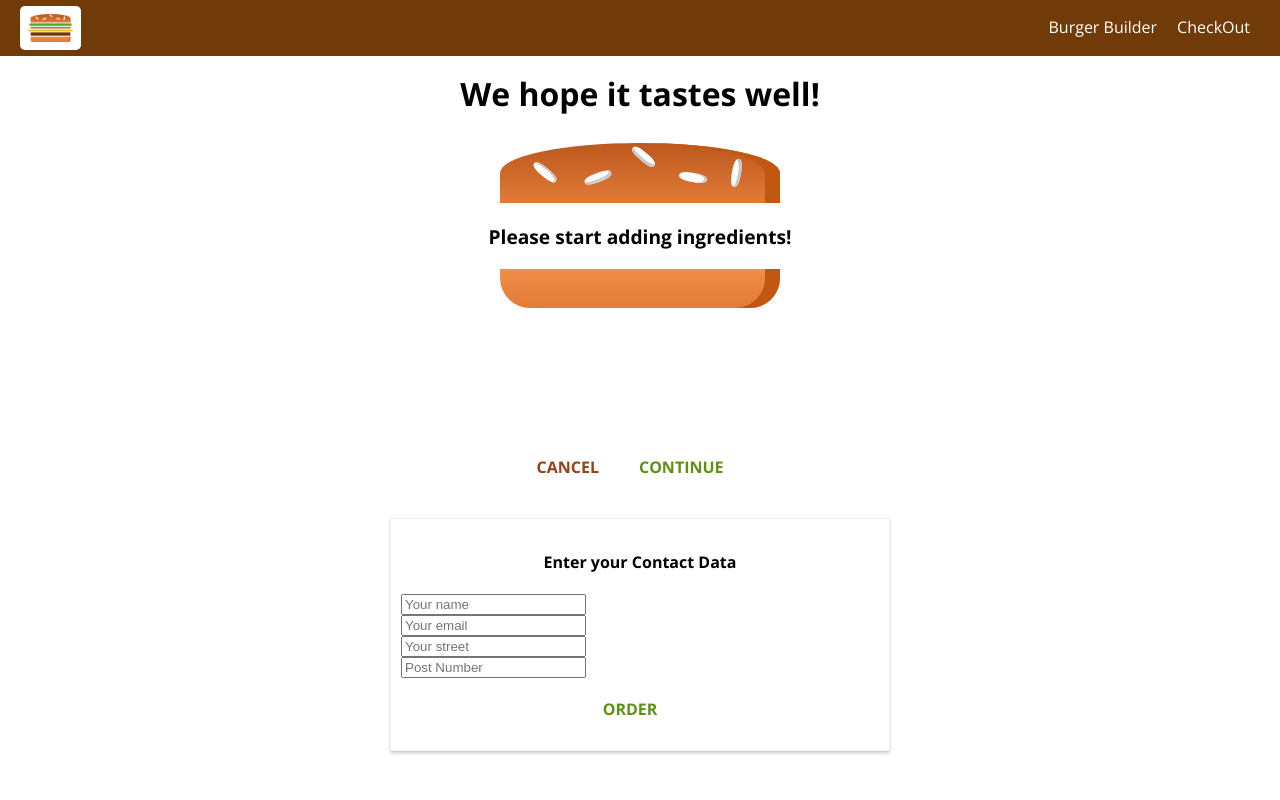
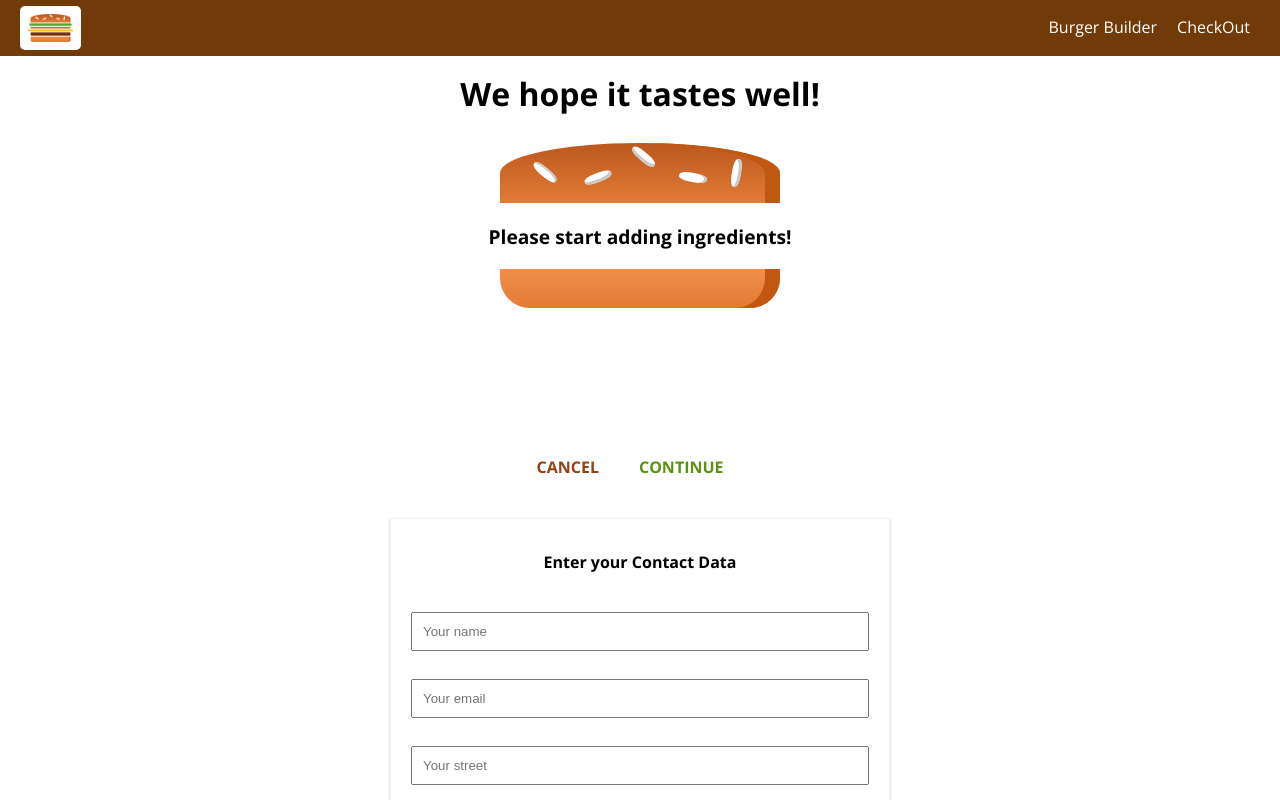
Before and after one commit to ShawnRong/burger-order-reactjs, a React app: page /checkout in a window 1280 px wide. Both pictures are taken after a click on the button "CONTINUE". Shown: the top 800 px of the page. Built offline with nearby package versions, Linux system fonts and the light colour scheme.

Commit message:
Add Input Component

```diff
--- /dev/null
+++ b/src/components/UI/Input/Input.css
@@ -0,0 +1,27 @@
+.Input {
+  width: 100%;
+  padding: 10px;
+  box-sizing: border-box;
+}
+
+.Label {
+  font-weight: bold;
+  display: block;
+  margin-bottom: 8px;
+}
+
+.InputElement {
+  outline: none;
+  border: 1px solid #ccc;
+  background-color: white;
+  font: inherit;
+  padding: 6px 10px;
+  display: block;
+  width: 100%;
+  box-sizing: border-box;
+}
+
+.InputElement:focus {
+  outline: none;
+  background-color: #ccc;
+}
--- /dev/null
+++ b/src/components/UI/Input/Input.js
@@ -0,0 +1,26 @@
+import React from 'react'
+import classes from './Input.css'
+
+const input = (props) => {
+  let inputElement = null
+  switch(props.inputtype) {
+    case('input'):
+      inputElement = <input className={classes.Input} {...props}/>
+      break
+    case('textarea'):
+      inputElement = <textarea className={classes.Input} {...props}/>
+      break
+    default:
+      inputElement = <input className={classes.Input} {...props}/>
+      break
+  }
+
+  return (
+    <div className={classes.Input}>
+      <label className={classes.Label}>{props.label}</label>
+      {inputElement}
+    </div>
+  )
+}
+
+export default input
--- a/src/containers/CheckOut/ContactData/ContactData.css
+++ b/src/containers/CheckOut/ContactData/ContactData.css
@@ -8,10 +8,6 @@
   box-sizing: border-box;
 }
 
-.Input {
-  display: block;
-}
-
 @media(min-width: 600px) {
   .ContactData {
     width: 500px;
--- a/src/containers/CheckOut/ContactData/ContactData.js
+++ b/src/containers/CheckOut/ContactData/ContactData.js
@@ -4,6 +4,7 @@
 import Spinner from '../../../components/UI/Spinner/Spinner'
 import classes from './ContactData.css'
 import axios from '../../../axios-orders'
+import Input from '../../../components/UI/Input/Input'
 
 class ContactData extends Component {
   constructor(props){
@@ -58,10 +59,10 @@
   render() {
     let form = (
       <form>
-        <input className={classes.Input} type="text" name="name" placeholder="Your name"/>
-        <input className={classes.Input} type="email" name="email" placeholder="Your email"/>
-        <input className={classes.Input} type="text" name="street" placeholder="Your street"/>
-        <input className={classes.Input} type="text" name="post" placeholder="Post Number"/>
+        <Input inputtype="input" type="text" name="name" placeholder="Your name"/>
+        <Input inputtype="input" type="email" name="email" placeholder="Your email"/>
+        <Input inputtype="input" type="text" name="street" placeholder="Your street"/>
+        <Input inputtype="input" type="text" name="post" placeholder="Post Number"/>
         <Button btnType="Success" clicked={this.orderHandelr}>ORDER</Button>
       </form>
     )
```
